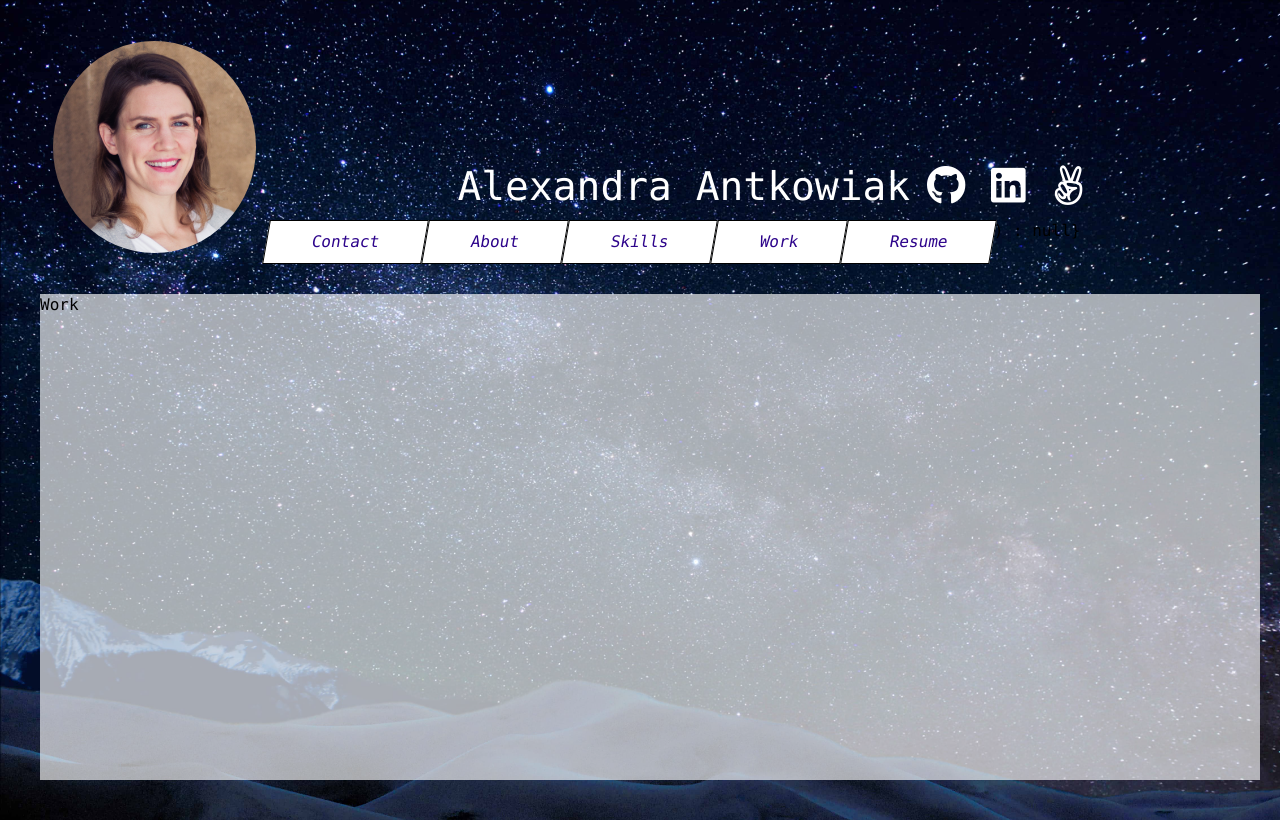
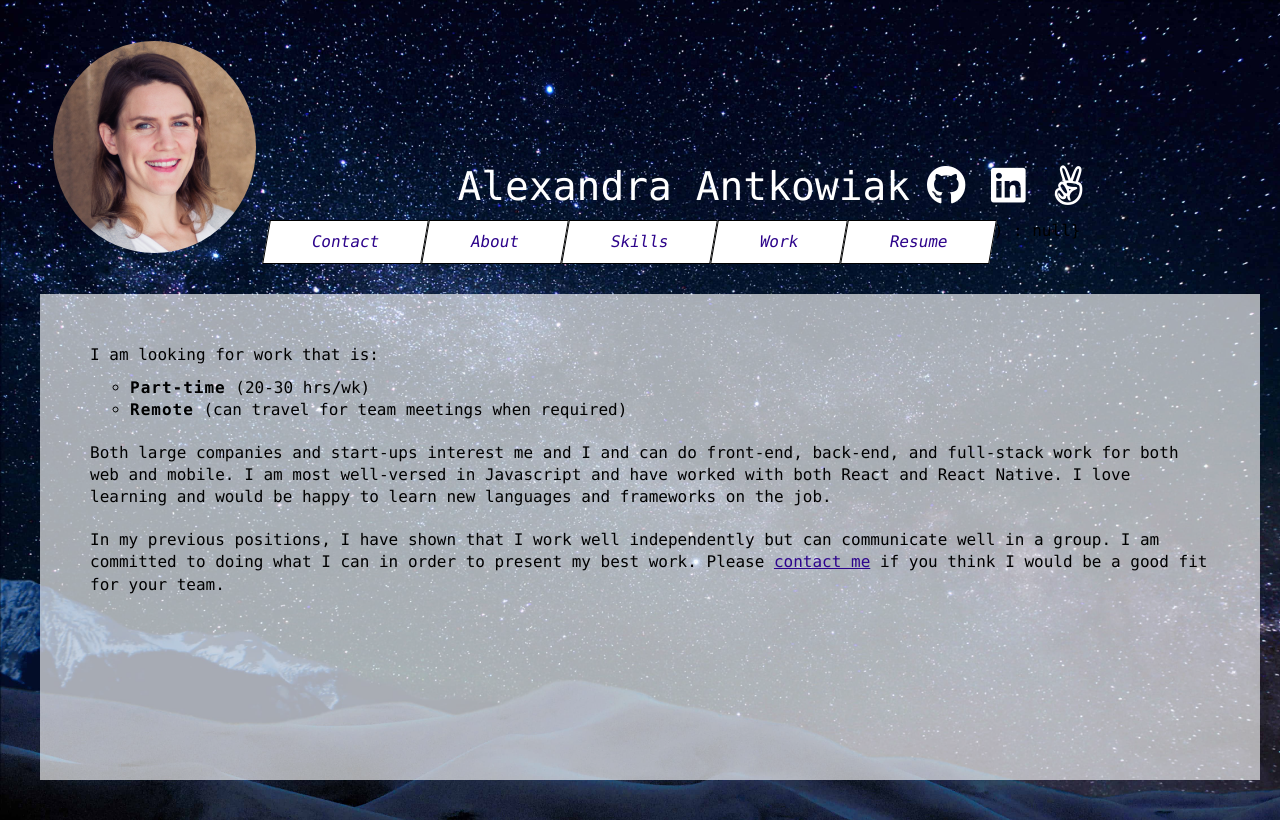
Before and after one commit to alliejant/website, a React (Create React App) app: page /work in a window 1280 px wide. Built offline with nearby package versions, Linux system fonts and the light colour scheme.

Commit message:
added Work section and styling

```diff
--- a/src/pages/Work.js
+++ b/src/pages/Work.js
@@ -1,9 +1,35 @@
-import React, { Component } from 'react';
+import React, { Component } from "react";
+import { Link } from "react-router-dom";
+import "./Work.scss";
 
 class Work extends Component {
   render() {
     return (
-      <p> Work </p>
+      <div className="Work">
+        <p> I am looking for work that is:</p>
+        <ul>
+          <li>
+            <strong>Part-time</strong> (20-30 hrs/wk)
+          </li>
+          <li>
+            <strong>Remote</strong> (can travel for team meetings when required)
+          </li>
+        </ul>
+        <p>
+          Both large companies and start-ups interest me and I and can do
+          front-end, back-end, and full-stack work for both web and mobile. I am
+          most well-versed in Javascript and have worked with both React and
+          React Native. I love learning and would be happy to learn new
+          languages and frameworks on the job.
+        </p>
+        <p>
+          In my previous positions, I have shown that I work well independently
+          but can communicate well in a group. I am committed to doing what I
+          can in order to present my best work. Please{" "}
+          <Link to="/contact"> contact me</Link> if you think I would be a good
+          fit for your team.
+        </p>
+      </div>
     );
   }
 }
--- /dev/null
+++ b/src/pages/Work.scss
@@ -0,0 +1,18 @@
+.Work {
+    height: 90%;
+    display: flex;
+    align-items: flex-start;
+    text-align: left;
+    p {
+        padding: 10px;
+    }
+    ul {
+        list-style-type: circle;
+        margin-left: 50px;
+    }
+    strong {
+        letter-spacing:1px;
+        font-weight: 900;
+    }
+    overflow: auto;
+}
```
